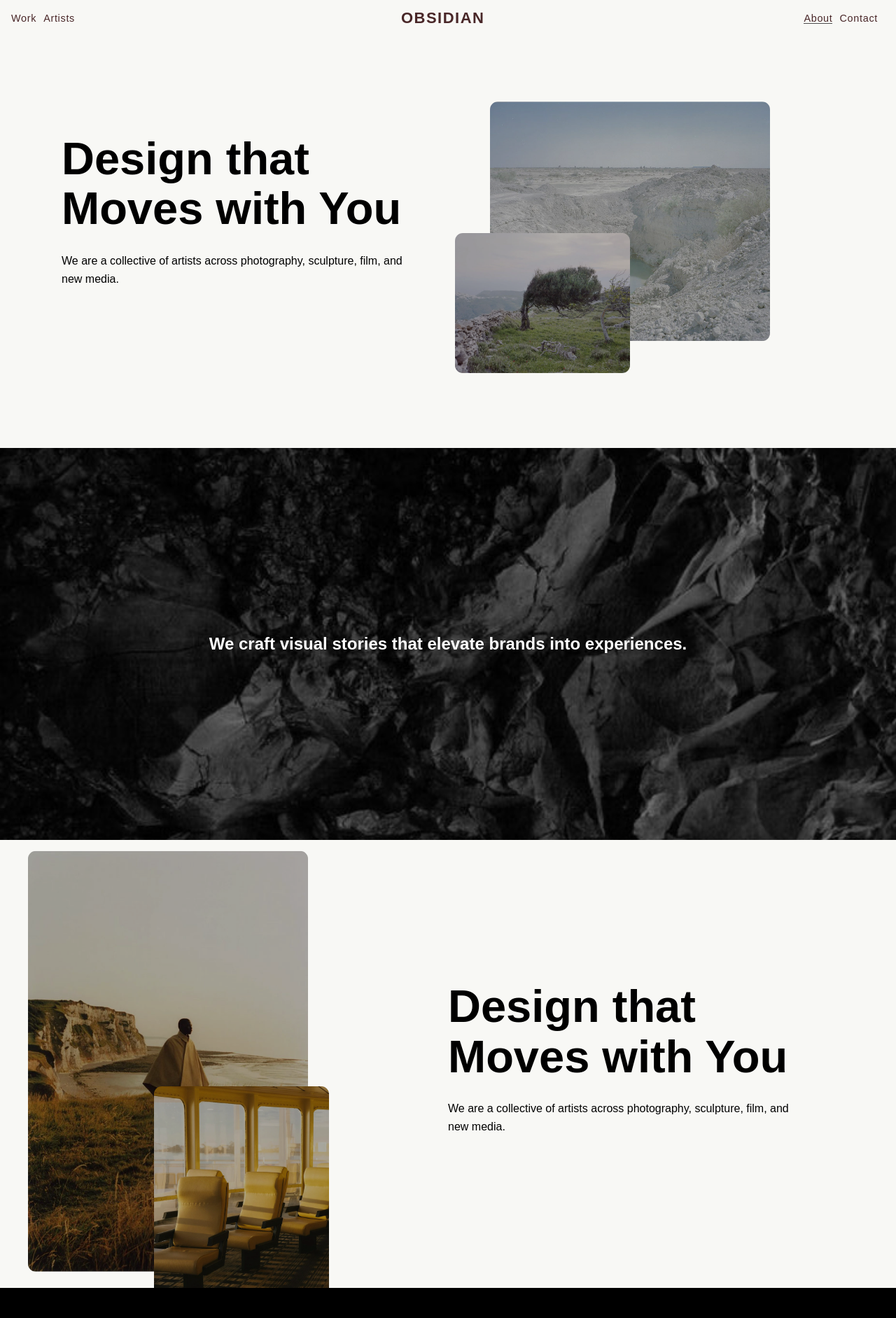
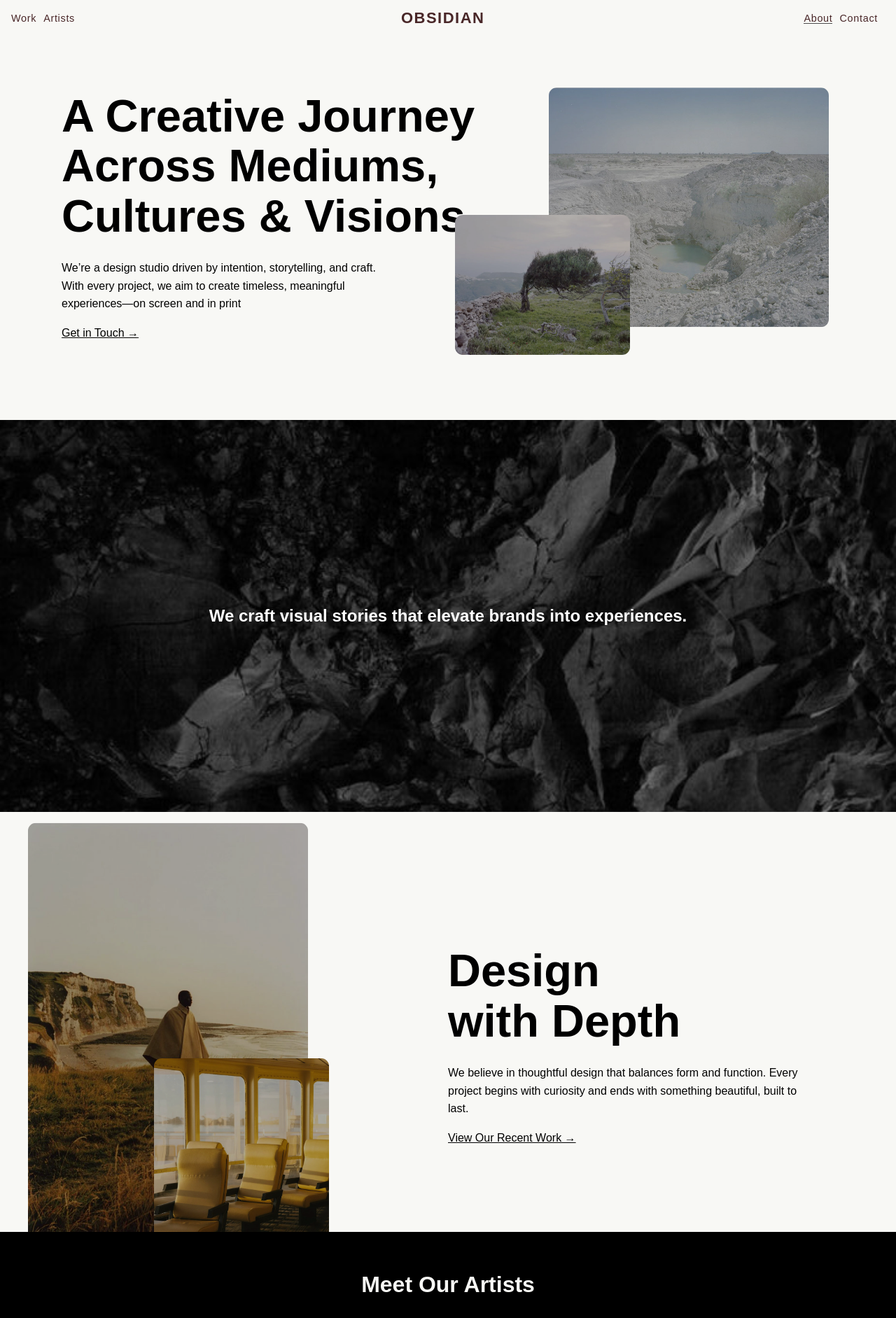
Before and after one commit to janellucia/obsidian, a Next.js app: page /about in a window 1280 px wide. Shown: the top 1883 px of the page at 70% size. Built offline with nearby package versions, Linux system fonts and the light colour scheme; a web font is replaced by a local one.

Commit message:
about page animations

```diff
--- a/pages/about.js
+++ b/pages/about.js
@@ -13,15 +13,11 @@
   floating6
 } from '../components/data-about';
 
-
 import ParallaxSection from '../components/parallax';
-
 import ArtistCarousel from '../components/home-artists';
 import ArtistInfo from '../components/data-artist';
 
-
 export default function Home() {
-
   useEffect(() => {
     document.body.classList.add("home-page");
     return () => {
@@ -56,12 +52,12 @@
   const animate = () => {
     xForce = lerp(xForce, 0, easing);
     yForce = lerp(yForce, 0, easing);
-    gsap.set(plane1.current, { x: `+=${xForce}`, y: `+=${yForce}` })
-    gsap.set(plane2.current, { x: `+=${xForce * 0.5}`, y: `+=${yForce * 0.5}` })
-    gsap.set(plane3.current, { x: `+=${xForce * 0.25}`, y: `+=${yForce * 0.25}` })
-    gsap.set(plane4.current, { x: `+=${xForce}`, y: `+=${yForce}` })
-    gsap.set(plane5.current, { x: `+=${xForce * 0.5}`, y: `+=${yForce * 0.5}` })
-    gsap.set(plane6.current, { x: `+=${xForce * 0.25}`, y: `+=${yForce * 0.25}` })
+    gsap.set(plane1.current, { x: `+=${xForce}`, y: `+=${yForce}` });
+    gsap.set(plane2.current, { x: `+=${xForce * 0.5}`, y: `+=${yForce * 0.5}` });
+    gsap.set(plane3.current, { x: `+=${xForce * 0.25}`, y: `+=${yForce * 0.25}` });
+    gsap.set(plane4.current, { x: `+=${xForce}`, y: `+=${yForce}` });
+    gsap.set(plane5.current, { x: `+=${xForce * 0.5}`, y: `+=${yForce * 0.5}` });
+    gsap.set(plane6.current, { x: `+=${xForce * 0.25}`, y: `+=${yForce * 0.25}` });
 
     if (Math.abs(xForce) < 0.01) xForce = 0;
     if (Math.abs(yForce) < 0.01) yForce = 0;
@@ -70,13 +66,14 @@
       requestAnimationFrame(animate);
     }
     else {
-      cancelAnimationFrame(requestAnimationFrameId)
+      cancelAnimationFrame(requestAnimationFrameId);
       requestAnimationFrameId = null;
     }
   }
 
   // Slide in effect
   const slideInHOneRef = useRef(null);
+  const slideInRef = useRef(null);
 
   useEffect(() => {
     gsap.set(slideInHOneRef.current, { opacity: 0, y: 20 });
@@ -93,8 +90,6 @@
     };
   }, []);
 
-  const slideInRef = useRef(null);
-
   useEffect(() => {
     gsap.set(slideInRef.current, { opacity: 0, y: 20 });
     gsap.to(slideInRef.current, {
@@ -110,7 +105,6 @@
     };
   }, []);
 
-
   return (
     <motion.div
       initial={{ y: 300, opacity: 0 }}
@@ -118,9 +112,7 @@
       exit={{ y: -300, opacity: 0 }}
       transition={{ duration: .3, ease: "easeInOut" }}>
 
-
       <section onMouseMove={(e) => { manageMouseMove(e) }} className={styles.atf}>
-
         <div ref={plane1} className={styles.plane}>
           <Link href="/" className='image-link no-hover'>
             <Image src={floating1} alt='image' width={400} />
@@ -131,17 +123,18 @@
             <Image src={floating2} alt='image' width={250} />
           </Link>
         </div>
-
         <div className={styles.title}>
-          <h1 ref={slideInHOneRef}>Design that Moves with You</h1>
-          <p ref={slideInRef}>We are a collective of artists across photography, sculpture, film, and new media.</p>
+          <h1 ref={slideInHOneRef}>A Creative Journey Across Mediums, Cultures &  Visions.</h1>
+          <p ref={slideInRef}>We’re a design studio driven by intention, storytelling, and craft. <br></br>With every project, we aim to create timeless, meaningful <br></br>experiences—on screen and in print</p>
+          <Link href="/contact" className={styles.cta}>
+            Get in Touch →
+          </Link>
         </div>
       </section>
 
       <ParallaxSection />
 
       <section onMouseMove={(e) => { manageMouseMove(e) }} className={styles.altAtf}>
-
         <div ref={plane3} className={styles.plane}>
           <Link href="/" className='image-link no-hover'>
             <Image src={floating3} alt='image' width={400} />
@@ -152,17 +145,18 @@
             <Image src={floating4} alt='image' width={250} />
           </Link>
         </div>
-
         <div className={styles.title}>
-          <h1 ref={slideInHOneRef}>Design that Moves with You</h1>
-          <p ref={slideInRef}>We are a collective of artists across photography, sculpture, film, and new media.</p>
+          <h1 ref={slideInHOneRef}>Design <br className='desktop' />with Depth</h1>
+          <p ref={slideInRef}>We believe in thoughtful design that balances form and function. Every project begins with curiosity and ends with something beautiful, built to last.</p>
+          <Link href="/work" className={styles.cta}>
+            View Our Recent Work →
+          </Link>
         </div>
       </section>
 
       <ArtistCarousel artists={ArtistInfo} />
 
       <section onMouseMove={(e) => { manageMouseMove(e) }} className={styles.atf}>
-
         <div ref={plane5} className={styles.plane}>
           <Link href="/" className='image-link no-hover'>
             <Image src={floating5} alt='image' width={400} />
@@ -173,10 +167,12 @@
             <Image src={floating6} alt='image' width={250} />
           </Link>
         </div>
-
         <div className={styles.title}>
-          <h1 ref={slideInHOneRef}>Design that Moves with You</h1>
-          <p ref={slideInRef}>We are a collective of artists across photography, sculpture, film, and new media.</p>
+          <h1 ref={slideInHOneRef}>Collaborative <br className='desktop' />by Nature</h1>
+          <p ref={slideInRef}>From startups to established brands, we partner with visionaries <br></br>across fashion, lifestyle, hospitality, and publishing to bring <br></br>their ideas to life.</p>
+          <Link href="/contact" className={styles.cta}>
+            Get in Touch →
+          </Link>
         </div>
       </section>
 
--- a/pages/about.module.css
+++ b/pages/about.module.css
@@ -10,26 +10,32 @@
   width: 100vw;
   max-width: 1200px;
   margin: 0 auto;
-  height: 80vh;
+  height: 75vh;
   background-color: var(--white);
   position: relative;
   overflow: hidden;
 }
 
+.atf a,
+.altAtf a {
+  color: var(--black);
+}
+
 .atf .title {
-  width: 45%;
-  max-width: 500px;
-  height: calc(100% - 2rem);
+  width: 50%;
+  max-width: 600px;
+  height: calc(80vh - 2rem);
   text-align: left;
   display: flex;
   flex-direction: column;
   justify-content: center;
+  z-index: 999;
 }
 
 .atf .plane {
   width: 100vw;
   max-width: 1200px;
-  height: 80vh;
+  height: 75vh;
   position: absolute;
   top: 0;
   left: 55%;
@@ -57,7 +63,7 @@
 }
 
 .atf .plane:nth-of-type(1) a {
-  right: 0;
+  right: -7%;
   top: 50%;
   transform: translate(-50%, -50%);
 }
@@ -195,8 +201,8 @@
   text-align: left;
   display: flex;
   flex-direction: column;
-  align-items: flex-end;
   margin-left: 50%;
+  z-index: 99;
 }
 
 .altAtf .plane {
--- a/pages/artists.js
+++ b/pages/artists.js
@@ -68,7 +68,7 @@
                 </div>
                 <div className={styles.textWrapper}>
                   <h2>{artist.name}</h2>
-                  <h3>{artist.title}</h3>
+                  <h3>—{artist.title}</h3>
                 </div>
               </Link>
             </div>
--- a/pages/index.js
+++ b/pages/index.js
@@ -160,7 +160,7 @@
 
         <div className={styles.title}>
           <h1 ref={slideInHOneRef}>Design that Moves with You</h1>
-          <p ref={slideInRef}>We are a collective of artists across photography, sculpture, film, and new media.</p>
+          <p ref={slideInRef}>a collective of artists across photography, sculpture, film, and new media.</p>
           <AnimatedButton href="/work" className="button light-button">
             Recent Work
           </AnimatedButton>
```
Also changed, not shown: pages/artists.module.css (+16 -0 lines).
